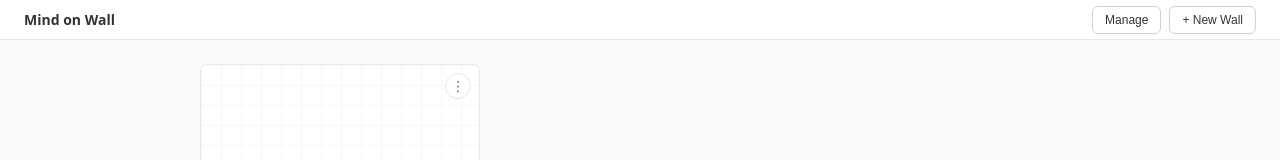
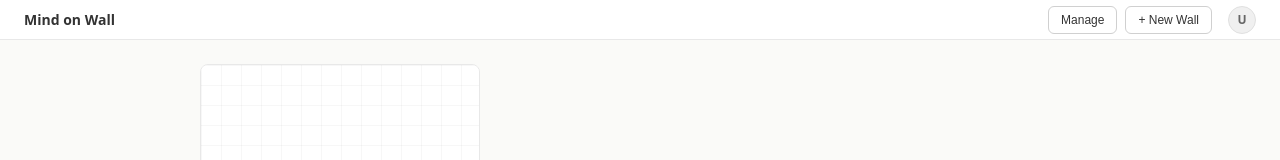
Before and after one commit to dominoghm123/mindonwall, a React (Vite) app: page / in a window 1280 px wide. Shown: the top 160 px of the page. Built offline with nearby package versions, Linux system fonts and the light colour scheme; a web font is replaced by a local one.

Commit message:
feat(overview): dot-menu moved to card bottom-right; avatar entry with Profile/Materials/Settings dropdown

```diff
--- a/src/components/overview/OverviewPage.tsx
+++ b/src/components/overview/OverviewPage.tsx
@@ -2,6 +2,7 @@ import { useCallback, useEffect, useRef, useState } from 'react';
 import { useOverviewStore } from '../../store/useOverviewStore';
 import { useUIStore } from '../../store/useUIStore';
 import { getWallpaperStyle } from '../../utils/wallpaperCSS';
+import { AvatarMenu } from '../shared/AvatarMenu';
 import type { WallSummary } from '../../store/types';
 
 /**
@@ -123,6 +124,10 @@ export function OverviewPage() {
             <>
               <HeaderButton label="Manage" onClick={() => setManageMode(true)} />
               <HeaderButton label="+ New Wall" onClick={handleNewWall} />
+              {/* 头像入口（v0.2：顶栏最右侧） */}
+              <div style={{ marginLeft: 8 }}>
+                <AvatarMenu />
+              </div>
             </>
           )}
         </div>
@@ -344,7 +349,7 @@ function WallCard({
           {wall.itemCount} {wall.itemCount === 1 ? 'item' : 'items'}
         </span>
       </div>
-      {/* 三点菜单按钮（右上角，规格要求） */}
+      {/* 三点菜单按钮（卡片右下角，硬要求，v0.2 确认） */}
       {!manageMode && (
         <button
           onClick={(e) => {
@@ -355,7 +360,7 @@ function WallCard({
           style={{
             position: 'absolute',
             right: 8,
-            top: 8,
+            bottom: 8,
             width: 26,
             height: 26,
             border: '1px solid #E5E5E5',
--- /dev/null
+++ b/src/components/shared/AvatarMenu.tsx
@@ -0,0 +1,110 @@
+import { useEffect, useRef, useState } from 'react';
+import { useUIStore } from '../../store/useUIStore';
+
+/**
+ * 头像入口（v0.2）。
+ * 28px 圆形头像，点击弹出下拉菜单：Profile / Materials / Settings。
+ * 用于内页 TopBar 与总览页顶栏最右侧。
+ */
+export function AvatarMenu() {
+  const [open, setOpen] = useState(false);
+  const ref = useRef<HTMLDivElement>(null);
+  const showToast = useUIStore((s) => s.showToast);
+
+  // 点击外部 / Esc 关闭
+  useEffect(() => {
+    if (!open) return;
+    const handleClick = (e: MouseEvent) => {
+      if (ref.current && !ref.current.contains(e.target as Node)) setOpen(false);
+    };
+    const handleEsc = (e: KeyboardEvent) => {
+      if (e.key === 'Escape') setOpen(false);
+    };
+    document.addEventListener('mousedown', handleClick);
+    document.addEventListener('keydown', handleEsc);
+    return () => {
+      document.removeEventListener('mousedown', handleClick);
+      document.removeEventListener('keydown', handleEsc);
+    };
+  }, [open]);
+
+  const items = [
+    { key: 'profile', label: 'Profile', desc: 'Your home page' },
+    { key: 'materials', label: 'Materials', desc: 'Your material library' },
+    { key: 'settings', label: 'Settings', desc: 'Home background & more' },
+  ];
+
+  const handleAction = (key: string) => {
+    setOpen(false);
+    // v0.2：功能占位，后续迭代接入
+    showToast(`${items.find((i) => i.key === key)?.label ?? ''} coming soon`, 'info');
+  };
+
+  return (
+    <div ref={ref} style={{ position: 'relative' }}>
+      {/* 头像（28px 圆形，字母 U） */}
+      <div
+        title="User"
+        onClick={() => setOpen((o) => !o)}
+        style={{
+          width: 28,
+          height: 28,
+          borderRadius: '50%',
+          background: '#F0F0F0',
+          border: open ? '1px solid #4A90D9' : '1px solid #E0E0E0',
+          display: 'flex',
+          alignItems: 'center',
+          justifyContent: 'center',
+          fontSize: 12,
+          fontWeight: 700,
+          color: '#666',
+          cursor: 'pointer',
+          boxSizing: 'border-box',
+        }}
+      >
+        U
+      </div>
+
+      {/* 下拉菜单 */}
+      {open && (
+        <div
+          style={{
+            position: 'absolute',
+            top: 34,
+            right: 0,
+            minWidth: 200,
+            background: '#FFFFFF',
+            border: '1px solid #E0E0E0',
+            borderRadius: 8,
+            padding: '4px 0',
+            zIndex: 9999,
+            userSelect: 'none',
+          }}
+        >
+          {items.map((it) => (
+            <div
+              key={it.key}
+              onClick={() => handleAction(it.key)}
+              style={{
+                padding: '8px 14px',
+                cursor: 'pointer',
+                display: 'flex',
+                flexDirection: 'column',
+                gap: 2,
+              }}
+              onMouseEnter={(e) => {
+                (e.currentTarget as HTMLDivElement).style.background = '#F5F5F5';
+              }}
+              onMouseLeave={(e) => {
+                (e.currentTarget as HTMLDivElement).style.background = 'transparent';
+              }}
+            >
+              <span style={{ fontSize: 13, color: '#333' }}>{it.label}</span>
+              <span style={{ fontSize: 10, color: '#999' }}>{it.desc}</span>
+            </div>
+          ))}
+        </div>
+      )}
+    </div>
+  );
+}
```
